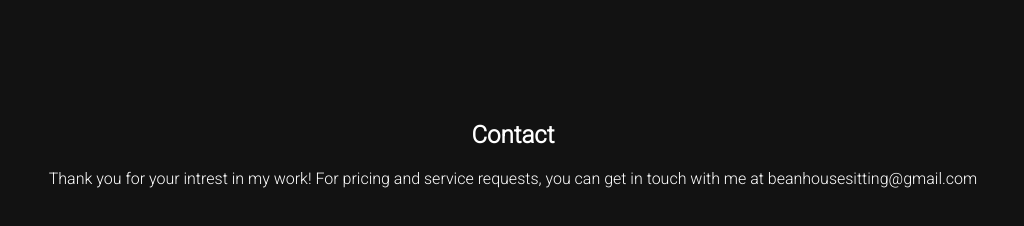
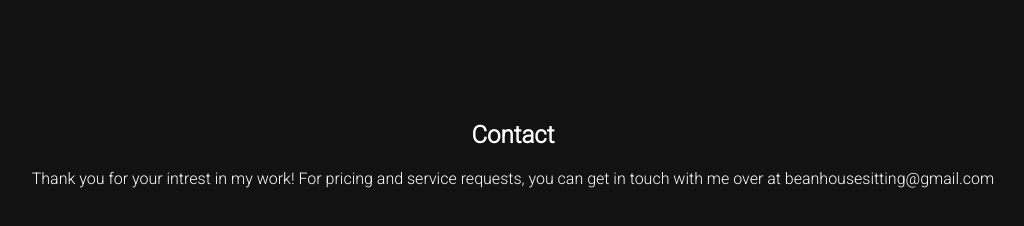
Before and after one commit to beanhousesitting/beanhousesitting.github.io, a plain HTML site: page beanshomeserviceswebsite.html in a window 1280 px wide. Shown: the part 1442-1668 px from the top of the page, without its empty margins (127-1151 px from the left). Drawn offline with Linux system fonts and the light colour scheme.

Commit message:
Update beanshomeserviceswebsite.html

```diff
--- a/beanshomeserviceswebsite.html
+++ b/beanshomeserviceswebsite.html
@@ -167,7 +167,7 @@
 
     <div id="contact" class="section">
         <h2>Contact</h2>
-        <p>Thank you for your intrest in my work! For pricing and service requests, you can get in touch with me at beanhousesitting@gmail.com</p>
+        <p>Thank you for your intrest in my work! For pricing and service requests, you can get in touch with me over at beanhousesitting@gmail.com</p>
     </div>
 
     <script>
```
